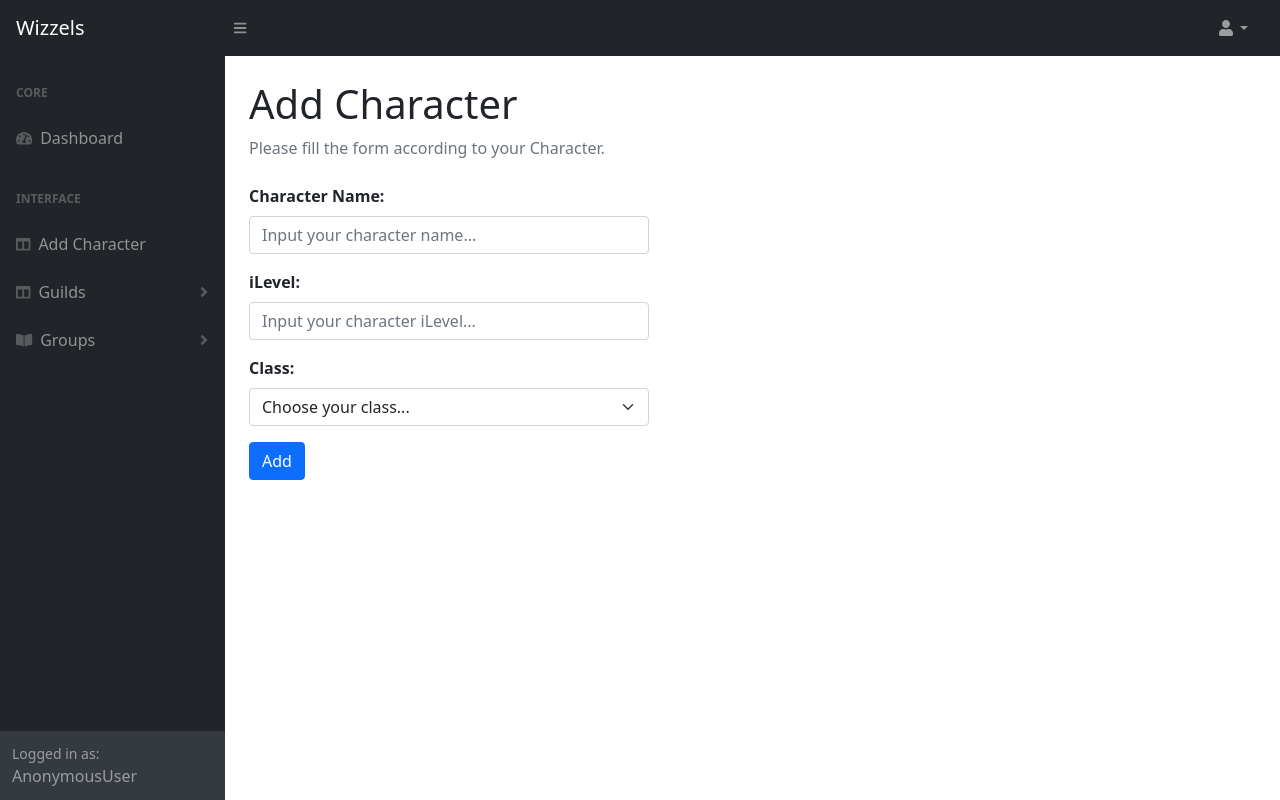
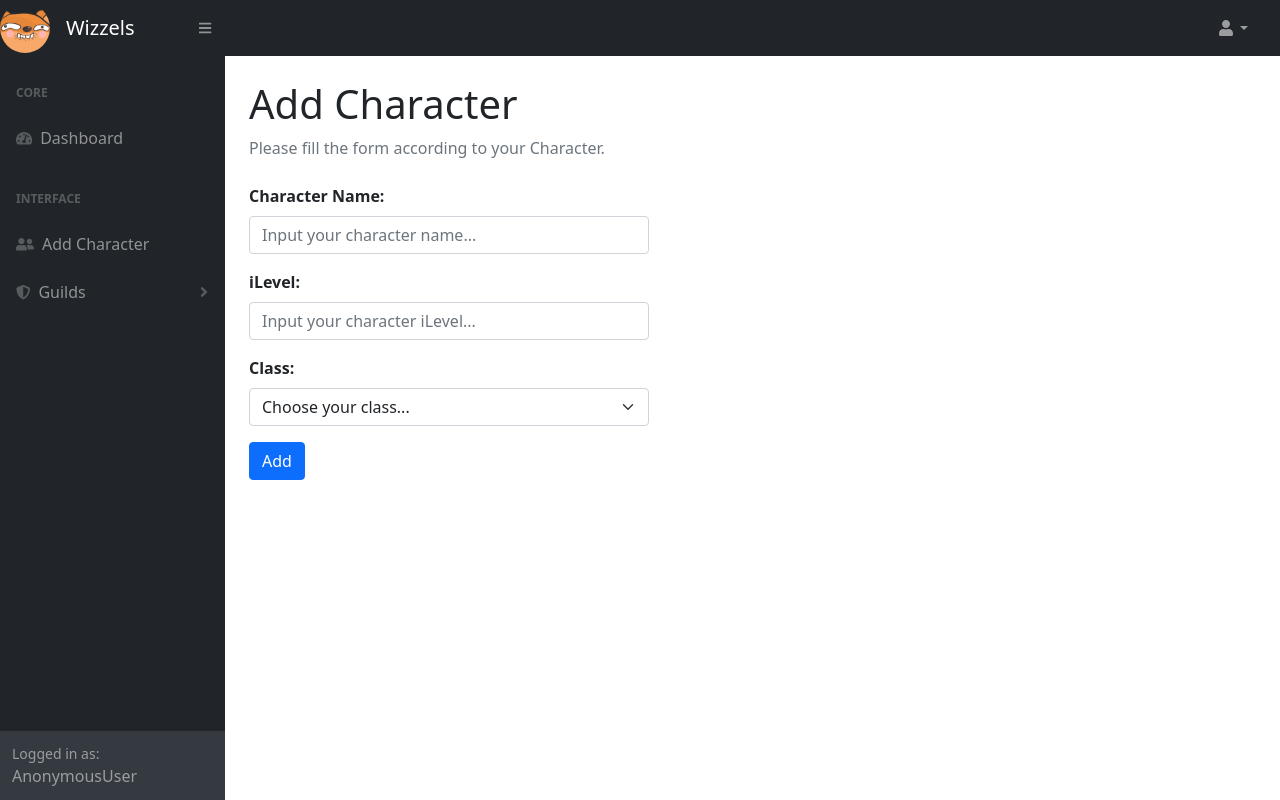
Before and after one commit to WestSama/guildmanager, a Django app: page /addcharacter/ in a window 1280 px wide. Run offline with Django 4.2, Linux system fonts and the light colour scheme; data comes from the database, SQL or seed files in the repository; some libraries are stand-ins or nearby versions.

Commit message:
Changed icons, added logo, Improved Admin Panel

```diff
--- a/guildboard/admin.py
+++ b/guildboard/admin.py
@@ -3,6 +3,8 @@ from .models import *
 # Register your models here.
 class CharacterAdmin(admin.ModelAdmin):
     list_display = ["user", "name", "iLevel", "classe", "guild", "guildRole",]
+    list_filter = ('guild', 'guildRole', "classe")
+    search_fields = ["name"]
 
 
 admin.site.register(Character, CharacterAdmin)
--- a/guildboard/templates/guildboard/layout.html
+++ b/guildboard/templates/guildboard/layout.html
@@ -17,7 +17,8 @@
 <body>
     <nav class="sb-topnav navbar navbar-expand navbar-dark bg-dark">
         <!-- Navbar Brand-->
-        <a class="navbar-brand ps-3" href="index.html">Wizzels</a>
+        <img src="{% static 'guildboard\assets\img\wizzlewd.png' %}" style="width: 50px; border-radius: 25px;" alt="wizzlogo">
+        <a class="navbar-brand ps-3" style="width: 140px;" href="/">Wizzels</a>
         <!-- Sidebar Toggle-->
         <button class="btn btn-link btn-sm order-1 order-lg-0 me-4 me-lg-0" id="sidebarToggle" href="#!"><i class="fas fa-bars"></i></button>
         <!-- Navbar Search-->
@@ -53,21 +54,21 @@
                         </a>
                         <div class="sb-sidenav-menu-heading">Interface</div>
                         <a class="nav-link collapsed" href="{% url 'addCharacter' %}">
-                            <div class="sb-nav-link-icon"><i class="fas fa-columns"></i></div>
+                            <div class="sb-nav-link-icon"><i class="fas fa-user-friends"></i></div>
                             Add Character
                         </a>
                         <a class="nav-link collapsed" href="#" data-bs-toggle="collapse" data-bs-target="#collapseLayouts" aria-expanded="false" aria-controls="collapseLayouts">
-                            <div class="sb-nav-link-icon"><i class="fas fa-columns"></i></div>
+                            <div class="sb-nav-link-icon"><i class="fas fa-shield-alt"></i></div>
                             Guilds
                             <div class="sb-sidenav-collapse-arrow"><i class="fas fa-angle-down"></i></div>
                         </a>
                         <div class="collapse" id="collapseLayouts" aria-labelledby="headingOne" data-bs-parent="#sidenavAccordion">
                             <nav class="sb-sidenav-menu-nested nav">
                                 <a class="nav-link" href="{% url 'wizzels' %}">Wizzels</a>
-                                <a class="nav-link" href="wizzels.html">placeholder</a>
+                                <!-- <a class="nav-link" href="wizzels.html">placeholder</a> -->
                             </nav>
                         </div>
-                        <a class="nav-link collapsed" href="#" data-bs-toggle="collapse" data-bs-target="#collapsePages" aria-expanded="false" aria-controls="collapsePages">
+                        <!-- <a class="nav-link collapsed" href="#" data-bs-toggle="collapse" data-bs-target="#collapsePages" aria-expanded="false" aria-controls="collapsePages">
                             <div class="sb-nav-link-icon"><i class="fas fa-book-open"></i></div>
                             Groups
                             <div class="sb-sidenav-collapse-arrow"><i class="fas fa-angle-down"></i></div>
@@ -97,12 +98,12 @@
                                     </nav>
                                 </div>
                             </nav>
-                        </div>
+                        </div> -->
 
                         <div class="sb-sidenav-menu-heading">{% if user.is_superuser %}Addons{% endif %}</div>
                         {% if user.is_superuser %}
                         <a class="nav-link" href="/admin/guildboard/character">
-                            <div class="sb-nav-link-icon"><i class="fas fa-chart-area"></i></div>
+                            <div class="sb-nav-link-icon"><i class="fas fa-tools"></i></div>
                             Admin Panel
                         </a>
                         {% endif %}
```
Also changed, not shown: guildboard/static/guildboard/assets/img/wizzlewd.png (added).
